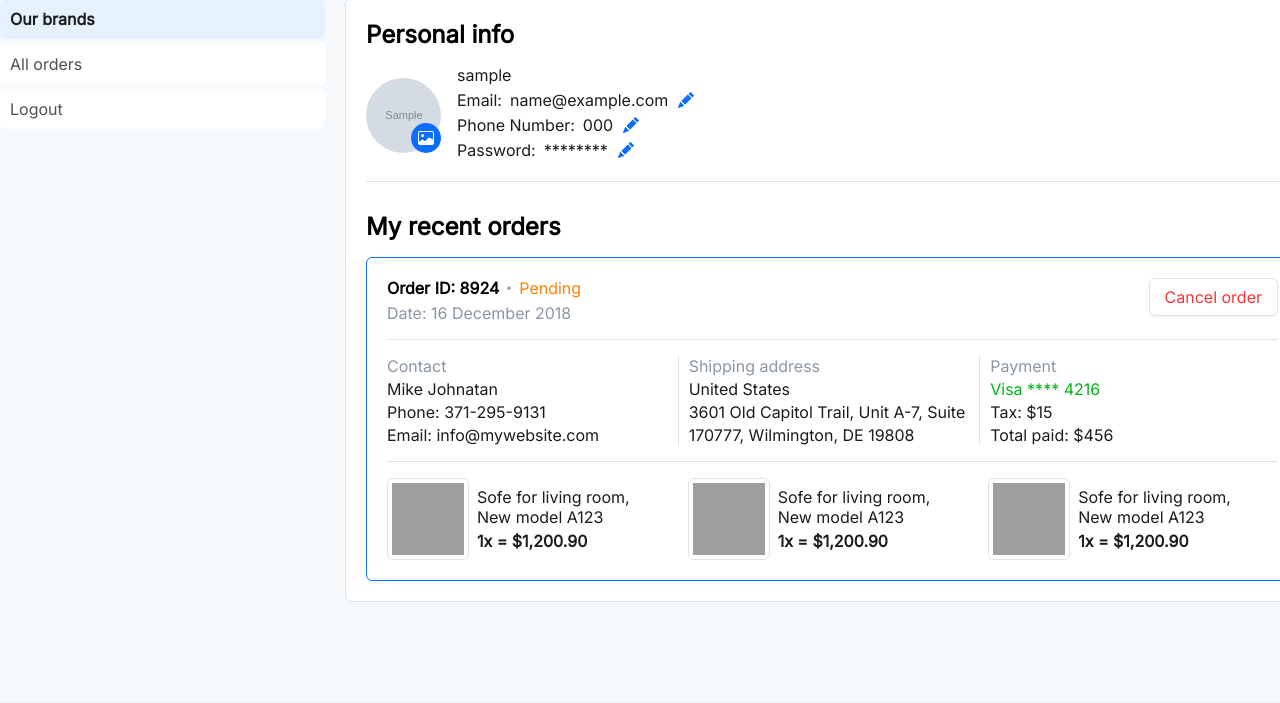
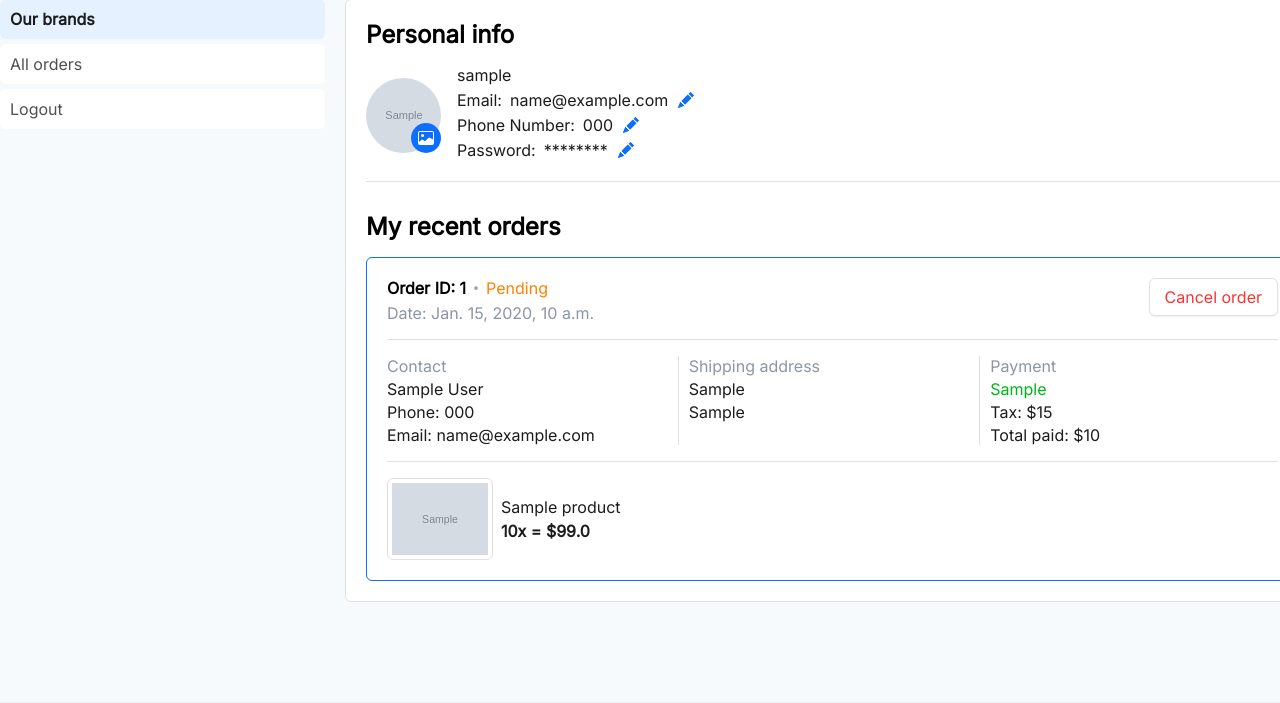
Before and after one commit to Winchestor2001/DeviceShop-Ecommerce, a Django app: a page that uses templates/account.html in a window 1280 px wide. Shown: the part 112-815 px from the top of the page. Run offline with Django 5.2, Linux system fonts and the light colour scheme; a user stored in the database is signed in; tables that the repository leaves empty hold one stand-in row (values such as "Sample post"); grey boxes marked "Sample" are stand-in pictures; parts of the project's set-up code (start-up, migrations or seed data) failed here and were passed over; grey boxes are pictures that could not be loaded.

Commit message:
Orders added to profile fix some bugs

```diff
--- a/accounts/views.py
+++ b/accounts/views.py
@@ -4,8 +4,9 @@ from django.contrib.auth.models import User
 from django.contrib.auth.hashers import make_password
 from django.contrib.auth import authenticate, login, logout
 
-from orders.models import Order
-from products.models import ProductPhoto, Product, SavedProduct, Review
+from orders.models import OrderProduct
+from orders.utils import get_product_sale
+from products.models import ProductPhoto, Product, SavedProduct, Review, ProductSale
 from accounts.models import Profile, ResetPassword
 from .utils import send_gmail
 
@@ -15,8 +16,18 @@ def account_page(request, username):
     if not request.user.is_authenticated:
         return redirect('login')
     profile = Profile.objects.get(user__username=username)
-    order = Order.objects.filter(user=profile)
+    order = OrderProduct.objects.filter(user=profile)
     user_data = User.objects.get(profile=profile)
+    product_price = []
+    images = []
+    for order_item in order:
+        product = order_item.product
+        if ProductSale.objects.filter(product=product).exists():
+            sale = get_product_sale(product)
+            product_price.append(order_item.quantity * sale)
+        products = ProductPhoto.objects.filter(product=product)[0].photo
+        images.append(products)
+
     if request.method == "POST":
         email = request.POST.get('email')
         phone_number = request.POST.get('phone_number')
@@ -46,7 +57,10 @@ def account_page(request, username):
                 context['error'] = 'Password must be at least 8 characters!'
     profile.save()
     user_data.save()
+    products = zip(order, product_price, images)
     context['profile'] = profile
+    context['order'] = order
+    context['all_products'] = products
 
     return render(request, 'account.html', context=context)
 
--- a/orders/models.py
+++ b/orders/models.py
@@ -14,7 +14,6 @@ class Order(models.Model):
     total_price = models.IntegerField()
     user = models.ForeignKey(Profile, on_delete=models.CASCADE)
     create_at = models.DateTimeField(auto_now_add=True, blank=True, null=True)
-    # orders = models.ForeignKey(OrderProduct, on_delete=models.CASCADE)
 
     def __str__(self):
         return self.first_name
@@ -41,8 +40,8 @@ class CartProduct(models.Model):
 
 
 class Coupon(models.Model):
-    code = models.CharField(max_length=75)
-    price = models.FloatField()
+    code = models.CharField(max_length=75, unique=True)
+    price = models.FloatField(help_text="Enter in USA dollars($)")
 
 
 class City(models.Model):
--- a/templates/account.html
+++ b/templates/account.html
@@ -86,17 +86,18 @@
                 </div>
                 <h2>{% trans 'My recent orders' %}</h2>
                 <div class="user__orders">
+                    {% for orders in order %}
                     <div class="user__order">
                         <div class="user__order__top">
                             <div class="user__order__top__left">
                                 <div class="user__adress__links">
-                                    <p class="user__adress__links__id"><b>{% trans 'Order ID' %}: 8924</b></p>
+                                    <p class="user__adress__links__id"><b>{% trans 'Order ID' %}: {{ orders.id }}</b></p>
                                     <svg xmlns="http://www.w3.org/2000/svg" width="20" height="20" fill="#9DA1A7" class="bi bi-dot" viewBox="0 0 16 16">
                                         <path d="M8 9.5a1.5 1.5 0 1 0 0-3 1.5 1.5 0 0 0 0 3"></path>
                                     </svg>
                                     <p class="user__adress__links__warning">Pending</p>
                                 </div>
-                                <p class="text-default text-muted">{% trans 'Date' %}: 16 December 2018</p>
+                                <p class="text-default text-muted">{% trans 'Date' %}: {{ orders.order.create_at }}</p>
                             </div>
                             <div class="user__order__top__right">
                                 <button class="cart__left__product__left__content__btn-red text-default">{% trans 'Cancel order' %}</button>
@@ -105,70 +106,55 @@
                         <div class="user__order__middle">
                             <div class="user__order__middle-item">
                                 <p class="text-default text-muted">{% trans 'Contact' %}</p>
-                                <p class="text-default">Mike Johnatan</p>
-                                <p class="text-default">{% trans 'Phone' %}: 371-295-9131</p>
-                                <p class="text-default">{% trans 'Email' %}: info@mywebsite.com</p>
+                                <p class="text-default">{{ orders.order.first_name }} {{ orders.order.last_name }}</p>
+                                <p class="text-default">{% trans 'Phone' %}: {{ orders.order.phone_number }}</p>
+                                <p class="text-default">{% trans 'Email' %}: {{ orders.order.email }}</p>
                             </div>
                             <div class="user__order__middle-item">
                                 <p class="text-default text-muted">{% trans 'Shipping address' %}</p>
-                                <p class="text-default">United States</p>
-                                <p class="text-default">3601 Old Capitol Trail, Unit A-7, Suite</p>
-                                <p class="text-default">170777, Wilmington, DE 19808</p>
+                                <p class="text-default">{{ orders.order.city }}</p>
+                                <p class="text-default">{{ orders.order.pick_up }}</p>
                             </div>
                             <div class="user__order__middle-item">
                                 <p class="text-default text-muted">{% trans 'Payment' %}</p>
-                                <p class="text-success">{% trans 'Visa' %} **** 4216</p>
+                                <p class="text-success">{{ orders.order.payment }}</p>
                                 <p class="text-default">{% trans 'Tax' %}: $15</p>
-                                <p class="text-default">{% trans 'Total paid' %}: $456</p>
+                                <p class="text-default">{% trans 'Total paid' %}: ${{ orders.order.total_price }}</p>
                             </div>
                         </div>
                         <hr>
                         <div class="user__order__bottom">
-                            <a href="" class="user__order__bottom-item">
+                            {% for product, price, image in all_products %}
+                            <a href="{% url 'product' product.product.slug %}" class="user__order__bottom-item">
                                 <div class="user__order__bottom__img card">
-                                    <img src="/media/products/product_1.png" alt="">
+                                    <img src="/media/{{ image }}" alt="">
                                 </div>
                                 <div class="user__order__bottom-item__text">
-                                    <p>Sofe for living room, New model A123</p>
-                                    <p><b>1x = $1,200.90</b></p>
+                                    <p>{{ product.product.name }}</p>
+                                    <p><b>{{ orders.quantity }}x = ${{ price }}</b></p>
                                 </div>
                             </a>
-                            <a href="" class="user__order__bottom-item">
-                                <div class="user__order__bottom__img card">
-                                    <img src="/media/products/product_1.png" alt="">
-                                </div>
-                                <div class="user__order__bottom-item__text">
-                                    <p>Sofe for living room, New model A123</p>
-                                    <p><b>1x = $1,200.90</b></p>
-                                </div>
-                            </a>
-                            <a href="" class="user__order__bottom-item">
-                                <div class="user__order__bottom__img card">
-                                    <img src="/media/products/product_1.png" alt="">
-                                </div>
-                                <div class="user__order__bottom-item__text">
-                                    <p>Sofe for living room, New model A123</p>
-                                    <p><b>1x = $1,200.90</b></p>
-                                </div>
-                            </a>
+                            {% endfor %}
                         </div>
                     </div>
+                    {% endfor %}
                 </div>
             </div>
             <div id="content_2" class="user__right card" style="display: none;">
                 <h2>{% trans 'My orders' %}</h2>
                 <div class="user__orders">
+                    {% for orders in order %}
                     <div class="user__order">
                         <div class="user__order__top">
                             <div class="user__order__top__left">
                                 <div class="user__adress__links">
-                                    <p class="user__adress__links__id"><b>{% trans 'Order ID' %}: 8924</b></p>
+                                    <p class="user__adress__links__id"><b>{% trans 'Order ID' %}: {{ orders.id }}</b></p>
                                     <svg xmlns="http://www.w3.org/2000/svg" width="20" height="20" fill="#9DA1A7" class="bi bi-dot" viewBox="0 0 16 16">
                                         <path d="M8 9.5a1.5 1.5 0 1 0 0-3 1.5 1.5 0 0 0 0 3"></path>
                                     </svg>
                                     <p class="user__adress__links__warning">Pending</p>
                                 </div>
-                                <p class="text-default text-muted">{% trans 'Date' %}: 16 December 2018</p>
+                                <p class="text-default text-muted">{% trans 'Date' %}: {{ orders.order.create_at }}</p>
                             </div>
                             <div class="user__order__top__right">
                                 <button class="cart__left__product__left__content__btn-red text-default">{% trans 'Cancel order' %}</button>
@@ -177,54 +163,38 @@
                         <div class="user__order__middle">
                             <div class="user__order__middle-item">
                                 <p class="text-default text-muted">{% trans 'Contact' %}</p>
-                                <p class="text-default">Mike Johnatan</p>
-                                <p class="text-default">{% trans 'Phone' %}: 371-295-9131</p>
-                                <p class="text-default">{% trans 'Email' %}: info@mywebsite.com</p>
+                                <p class="text-default">{{ orders.order.first_name }} {{ orders.order.last_name }}</p>
+                                <p class="text-default">{% trans 'Phone' %}: {{ orders.order.phone_number }}</p>
+                                <p class="text-default">{% trans 'Email' %}: {{ orders.order.email }}</p>
                             </div>
                             <div class="user__order__middle-item">
                                 <p class="text-default text-muted">{% trans 'Shipping address' %}</p>
-                                <p class="text-default">United States</p>
-                                <p class="text-default">3601 Old Capitol Trail, Unit A-7, Suite</p>
-                                <p class="text-default">170777, Wilmington, DE 19808</p>
+                                <p class="text-default">{{ orders.order.city }}</p>
+                                <p class="text-default">{{ orders.order.pick_up }}</p>
                             </div>
                             <div class="user__order__middle-item">
                                 <p class="text-default text-muted">{% trans 'Payment' %}</p>
-                                <p class="text-success">{% trans 'Visa' %} **** 4216</p>
+                                <p class="text-success">{{ orders.order.payment }}</p>
                                 <p class="text-default">{% trans 'Tax' %}: $15</p>
-                                <p class="text-default">{% trans 'Total paid' %}: $456</p>
+                                <p class="text-default">{% trans 'Total paid' %}: ${{ orders.order.total_price }}</p>
                             </div>
                         </div>
                         <hr>
-                        <div class="user__order__bottom">
-                            <a href="" class="user__order__bottom-item">
+                         <div class="user__order__bottom">
+                            {% for product, price, image in all_products %}
+                            <a href="{% url 'product' product.product.slug %}" class="user__order__bottom-item">
                                 <div class="user__order__bottom__img card">
-                                    <img src="/media/products/product_1.png" alt="">
+                                    <img src="/media/{{ image }}" alt="">
                                 </div>
                                 <div class="user__order__bottom-item__text">
-                                    <p>Sofe for living room, New model A123</p>
-                                    <p><b>1x = $1,200.90</b></p>
+                                    <p>{{ product.product.name }}</p>
+                                    <p><b>{{ orders.quantity }}x = ${{ price }}</b></p>
                                 </div>
                             </a>
-                            <a href="" class="user__order__bottom-item">
-                                <div class="user__order__bottom__img card">
-                                    <img src="/media/products/product_1.png" alt="">
-                                </div>
-                                <div class="user__order__bottom-item__text">
-                                    <p>Sofe for living room, New model A123</p>
-                                    <p><b>1x = $1,200.90</b></p>
-                                </div>
-                            </a>
-                            <a href="" class="user__order__bottom-item">
-                                <div class="user__order__bottom__img card">
-                                    <img src="/media/products/product_1.png" alt="">
-                                </div>
-                                <div class="user__order__bottom-item__text">
-                                    <p>Sofe for living room, New model A123</p>
-                                    <p><b>1x = $1,200.90</b></p>
-                                </div>
-                            </a>
+                            {% endfor %}
                         </div>
                     </div>
+                    {% endfor %}
                 </div>
             </div>
         </div>
--- a/templates/cart.html
+++ b/templates/cart.html
@@ -212,7 +212,7 @@
                     if (data != "None") {
                         data = data.split('code": "')[1].split(', "price": ')
                         code = data[0].slice(0, -1);
-                        price = (parseFloat(data[1].slice(0, -3))).toFixed(2)
+                        price = (parseFloat(data[1].slice(0, -3))).toFixed(1)
                         let coupon = document.querySelector('.cart__right__coupon')
                         coupon.style.display = 'flex'
                         coupon.children[0].children[1].textContent = code
```
Also changed, not shown: orders/utils.py (added, +10 -0 lines), orders/views.py (+23 -21 lines), products/utils.py (+10 -1 lines), products/views.py (+8 -14 lines), templates/checkout.html (+2 -6 lines).
